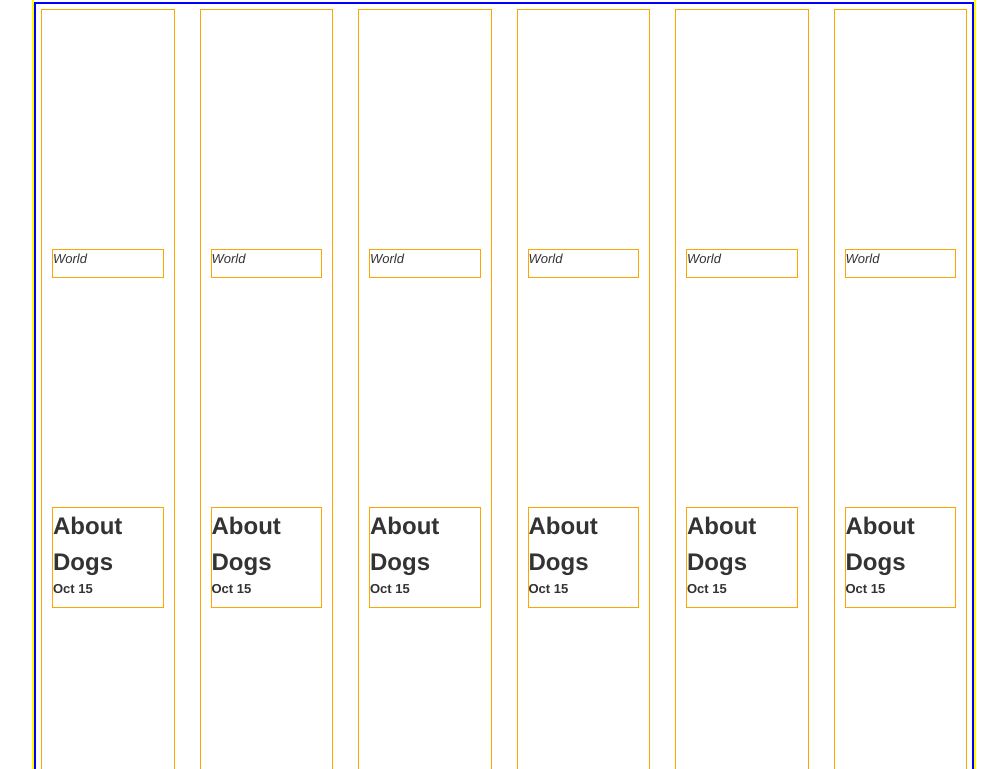
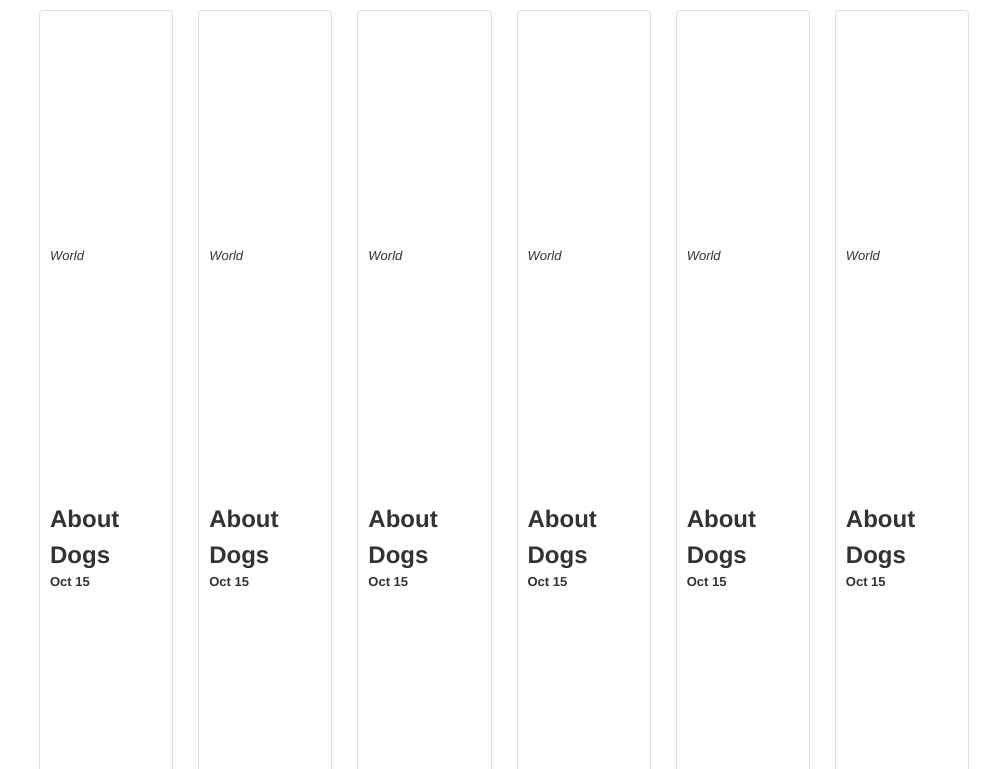
Before and after one commit to crised/personal_blog, a plain HTML site: page index.html in a window 1280 px wide. Shown: the part 105-874 px from the top of the page, without its empty margins (136-1143 px from the left). Drawn offline with Linux system fonts and the light colour scheme.

Commit message:
Added cool borders

```diff
--- a/index.html
+++ b/index.html
@@ -18,7 +18,7 @@
     </header>
 
     <div id="content-row" class="box content-box">
-        <div id="card-1" class="card">
+        <div id="card-1" class="card cool-border">
             <div class="card-category">
                 <p><em>World</em></p>
             </div>
@@ -30,7 +30,7 @@
                 <p><a href="post.html">Continue Reading</a></p>
             </div>
         </div>
-        <div id="card-2" class="card">
+        <div id="card-2" class="card cool-border">
             <div class="card-category">
                 <p><em>World</em></p>
             </div>
@@ -42,7 +42,7 @@
                 <p><a href="post.html">Continue Reading</a></p>
             </div>
         </div>
-        <div id="card-3" class="card">
+        <div id="card-3" class="card cool-border">
             <div class="card-category">
                 <p><em>World</em></p>
             </div>
@@ -54,7 +54,7 @@
                 <p><a href="post.html">Continue Reading</a></p>
             </div>
         </div>
-        <div id="card-4" class="card">
+        <div id="card-4" class="card cool-border">
             <div class="card-category">
                 <p><em>World</em></p>
             </div>
@@ -66,7 +66,7 @@
                 <p><a href="post.html">Continue Reading</a></p>
             </div>
         </div>
-        <div id="card-5" class="card">
+        <div id="card-5" class="card cool-border">
             <div class="card-category">
                 <p><em>World</em></p>
             </div>
@@ -78,7 +78,7 @@
                 <p><a href="post.html">Continue Reading</a></p>
             </div>
         </div>
-        <div id="card-6" class="card">
+        <div id="card-6" class="card cool-border">
             <div class="card-category">
                 <p><em>World</em></p>
             </div>
--- a/styles/blog.css
+++ b/styles/blog.css
@@ -1,7 +1,7 @@
 .container {
     display: grid;
     height: 100vw;
-    border: 10px solid yellow;
+    /*border: 10px solid yellow;*/
     grid-template-rows: 100px 1fr 50px;
     grid-template-columns: 600px 1fr;
     grid-gap: 5px;
@@ -13,29 +13,35 @@
 }
 
 .box {
-    border: 1px solid red;
+    /*border: 1px solid red;*/
 }
 
 #header {
     display: flex;
     justify-content: space-evenly;
     align-items: center;
-    border: 1px solid orange;
+    /*border: 1px solid orange;*/
     grid-area: top;
 }
 
 #content{
-    border: 1px solid orange;
+    /*border: 1px solid orange;*/
     grid-area: ct;
     align-items: center;
     padding: 10px;
+    border: 1px solid #dddddd;
+    border-collapse: separate;
+    *border-collapse: collapsed;
+    -webkit-border-radius: 4px;
+    -moz-border-radius: 4px;
+    border-radius: 4px;
 }
 
 #sidebar{
     display: flex;
     flex-direction: column;
     align-items: center;
-    border: 1px solid orange;
+    /*border: 1px solid orange;*/
     grid-area: sb;
     padding: 10px;
 }
@@ -47,8 +53,15 @@
     margin: 20px;
 }
 
-
-
 #footer{
     grid-area: ft;
 }
+
+.cool-border{
+    border: 1px solid #dddddd;
+    border-collapse: separate;
+    *border-collapse: collapsed;
+    -webkit-border-radius: 4px;
+    -moz-border-radius: 4px;
+    border-radius: 4px;
+}
--- a/styles/home.css
+++ b/styles/home.css
@@ -1,14 +1,14 @@
 .container {
     display: grid;
     height: 100vw;
-    border: 2px solid yellow;
+    /*border: 2px solid yellow;*/
     grid-template-rows: 100px 1fr 50px;
-    grid-gap: 5px;
+    grid-gap: 10px;
     font-size: 24px;
 }
 
 .box {
-    border: 1px solid red;
+    /*border: 1px solid red;*/
     justify-content: center;
 }
 
@@ -34,7 +34,7 @@
 
 .content-box {
     display: grid;
-    border: 2px solid blue;
+    /*border: 2px solid blue;*/
     grid-template-rows: repeat(3, 1fr);
     grid-template-columns: repeat(2, 1fr);
     grid-gap: 15px;
@@ -49,25 +49,25 @@
     display: flex;
     flex-direction: column;
     padding: 10px;
-    border: 1px solid orange;
+    /*border: 1px solid orange;*/
     justify-content: space-evenly;
 }
 
 .card-category {
-    border: 1px solid orange;
+    /*border: 1px solid orange;*/
 
 }
 
 .card-title {
-    border: 1px solid orange;
+    /*border: 1px solid orange;*/
 }
 
 .card-link {
-    border: 1px solid orange;
+    /*border: 1px solid orange;*/
 }
 
 .card {
-    border: 1px solid orange;
+    /*border: 1px solid #2c2c2c;*/
 }
 
 #card-1 {
@@ -103,3 +103,12 @@
     }
 
 }
+
+.cool-border{
+    border: 1px solid #dddddd;
+    border-collapse: separate;
+    *border-collapse: collapsed;
+    -webkit-border-radius: 4px;
+    -moz-border-radius: 4px;
+    border-radius: 4px;
+}
```
Also changed, not shown: post.html (+4 -2 lines).
